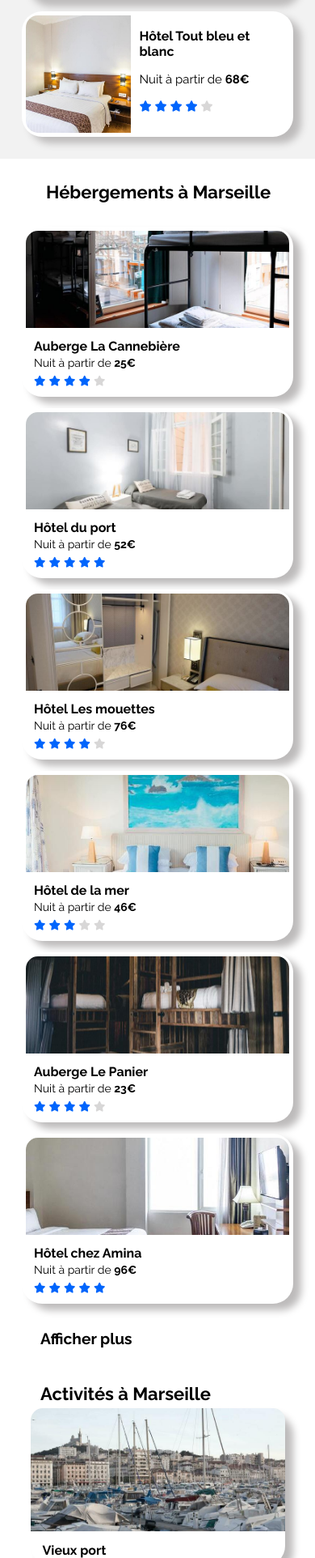
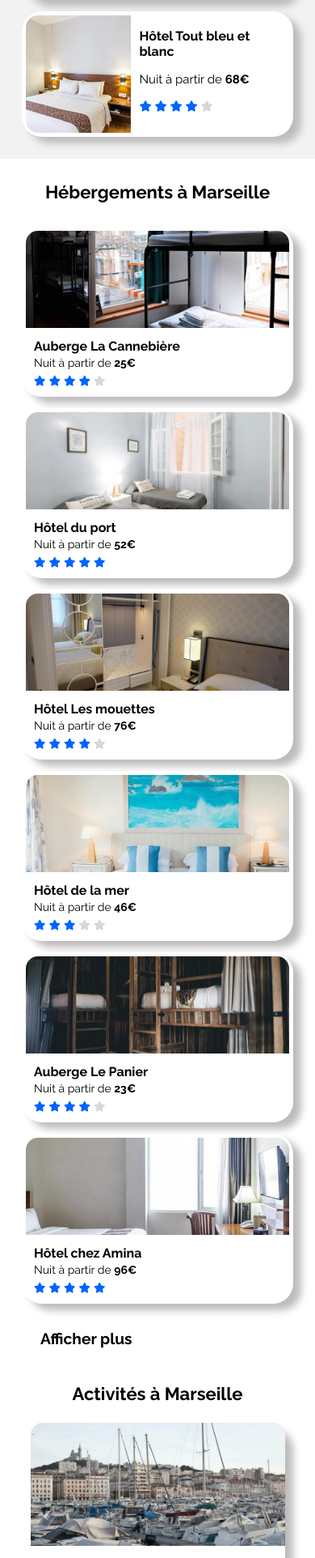
Before and after one commit to KDeflandre/DeflandreKarine_2_09042021, a plain HTML site: page index.html in a window 390 px wide. Shown: the part 1088-3012 px from the top of the page at 81% size. Drawn offline with Linux system fonts and the light colour scheme.

Commit message:
fix detail

```diff
--- a/style.css
+++ b/style.css
@@ -812,6 +812,10 @@ footer a {
         padding-left: 0.938em;
     }
 
+    /* Footer */
+    .footer-column {
+        padding:10px;
+    }
 }
 
 @media all and (max-width:870px) {
@@ -956,7 +960,7 @@ footer a {
     }
 
     .footer-column {
-        padding: 5px;
+        padding: 15px;
     }
 }
 
@@ -1014,9 +1018,9 @@ footer a {
         width: 100%;
     }
 
-    #hebergement-marseille .box-hebergements img {
+    /* #hebergement-marseille .box-hebergements img {
         height: 65%;
-    }
+    } */
 
     #hebergement-marseille .link-more {
         margin-top: 25px;
@@ -1266,7 +1270,9 @@ footer a {
     }
 
     #hebergement-marseille h2 {
-        margin-left: 30px;
+        margin-left: 0px;
+        text-align: center;
+        padding-left: 0;
     }
 
     #hebergement-marseille .box-hebergements {
@@ -1296,7 +1302,10 @@ footer a {
     }
 
     #activites-marseille h2 {
-        padding-left: 30px;
+        margin-left: 0px;
+        text-align: center;
+        padding-left: 0;
+        margin-bottom: 18px;
     }
 
     #activites-marseille h3 {
```
